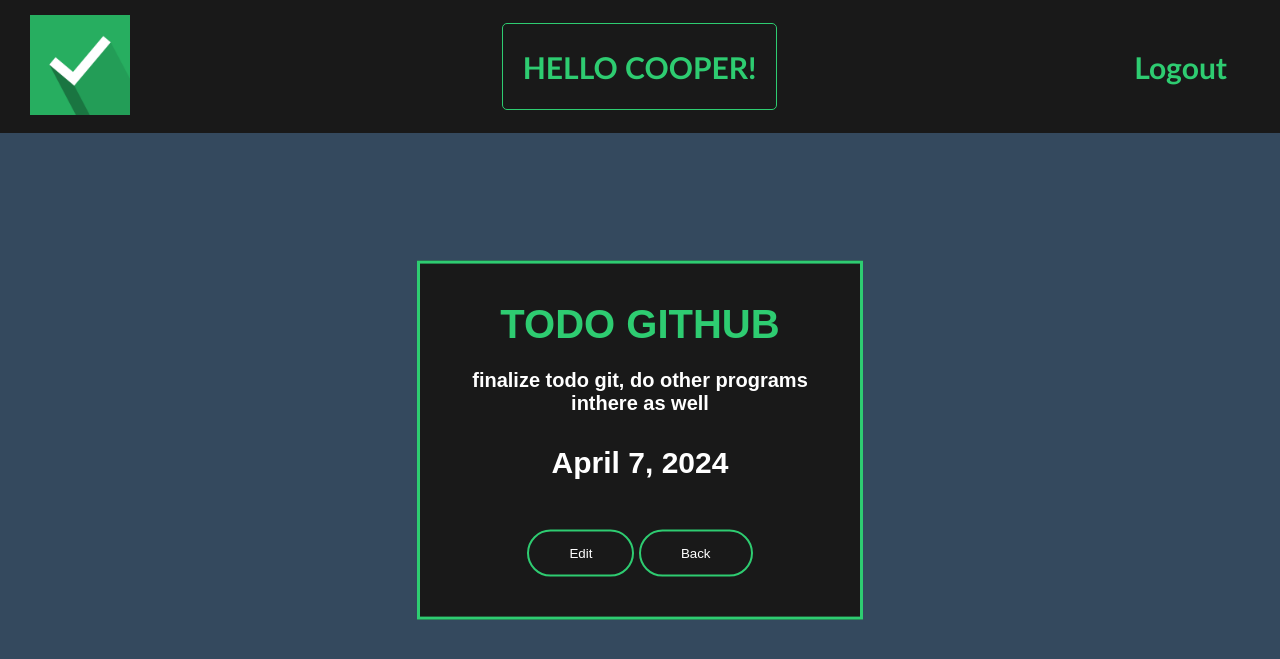
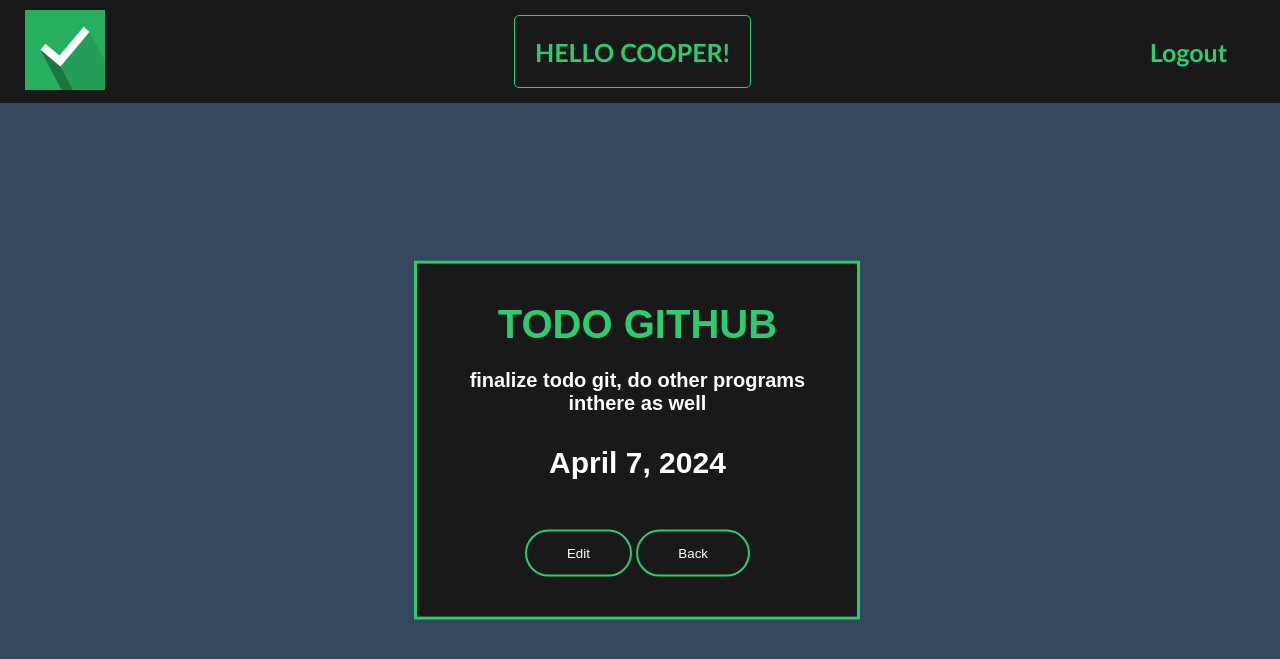
Before and after one commit to cooperWWrachow/ToDo-App-Django, a Django app: page /task/40 in a window 1280 px wide. Shown: the top 659 px of the page. Run offline with Django 4.2, Linux system fonts and the light colour scheme; a user stored in the database is signed in; data comes from the database, SQL or seed files in the repository; both versions use the stored data as it was after the commit.

Commit message:
clean up

```diff
--- a/Todo App/myapp/todo/static/todo/style.css
+++ b/Todo App/myapp/todo/static/todo/style.css
@@ -25,9 +25,9 @@ body {
 }
 
 .logo a img{
-    width: 100px;
-    height: 100px;
-    padding: 15px;
+    width: 80px;
+    height: 80px;
+    padding: 10px;
 }
 
 .welcome{
@@ -40,7 +40,7 @@ body {
     color: #2ecc71;
     text-transform: uppercase;
     font-weight: 600;
-    font-size: 30px;
+    font-size: 25px;
     padding-left: 20px;
     padding-right: 20px;
 }
@@ -48,7 +48,7 @@ body {
 .logout a{
     color: #2ecc71;
     font-weight: 600;
-    font-size: 30px;
+    font-size: 25px;
     border-bottom: 2px solid transparent;
     padding-right: 38px;
 }
@@ -65,7 +65,7 @@ body {
     padding-bottom: 20px;
     position: absolute;
     top: 55%;
-    left: 50%;
+    left: 49.8%;
     transform: translate(-50%,-50%);
     border: 3px solid #2ecc71;
     background: #191919;
```
Also changed, not shown: Todo App/myapp/db.sqlite3.
